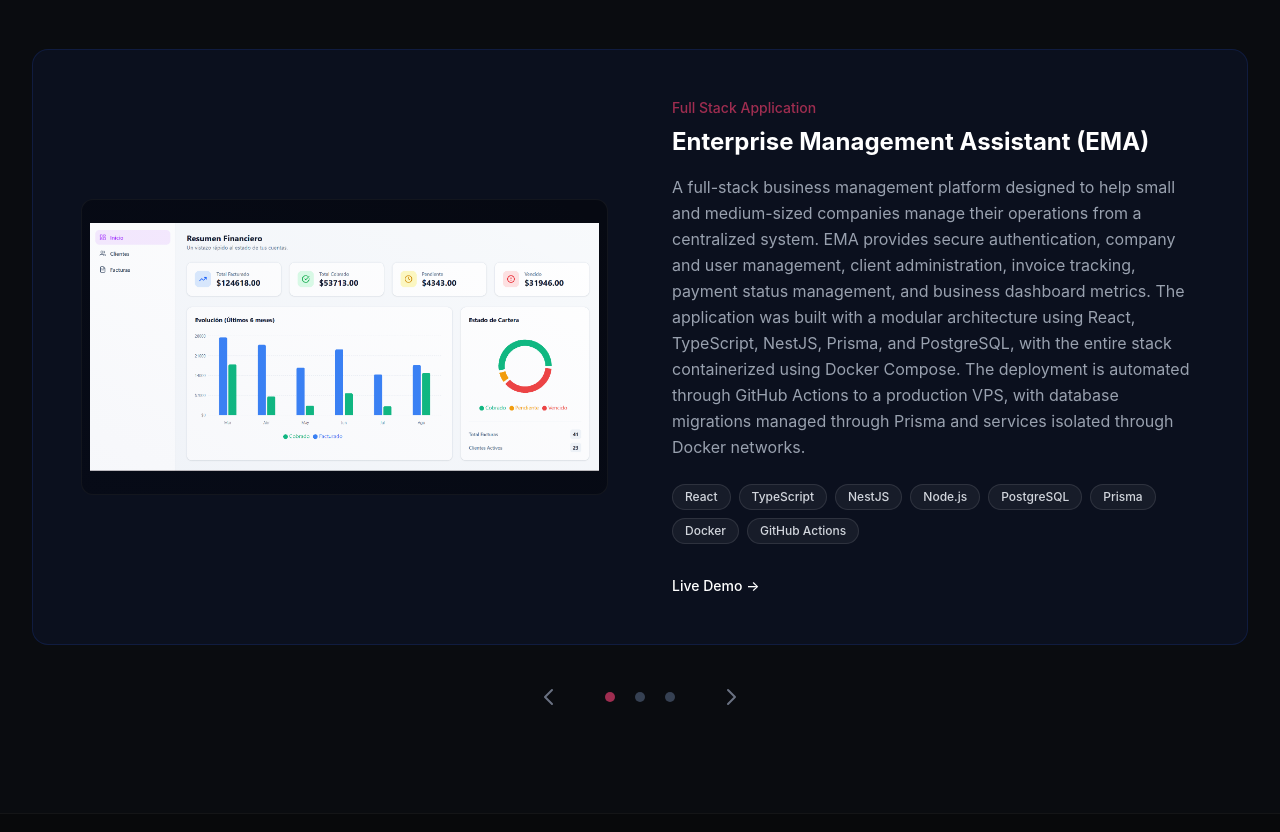
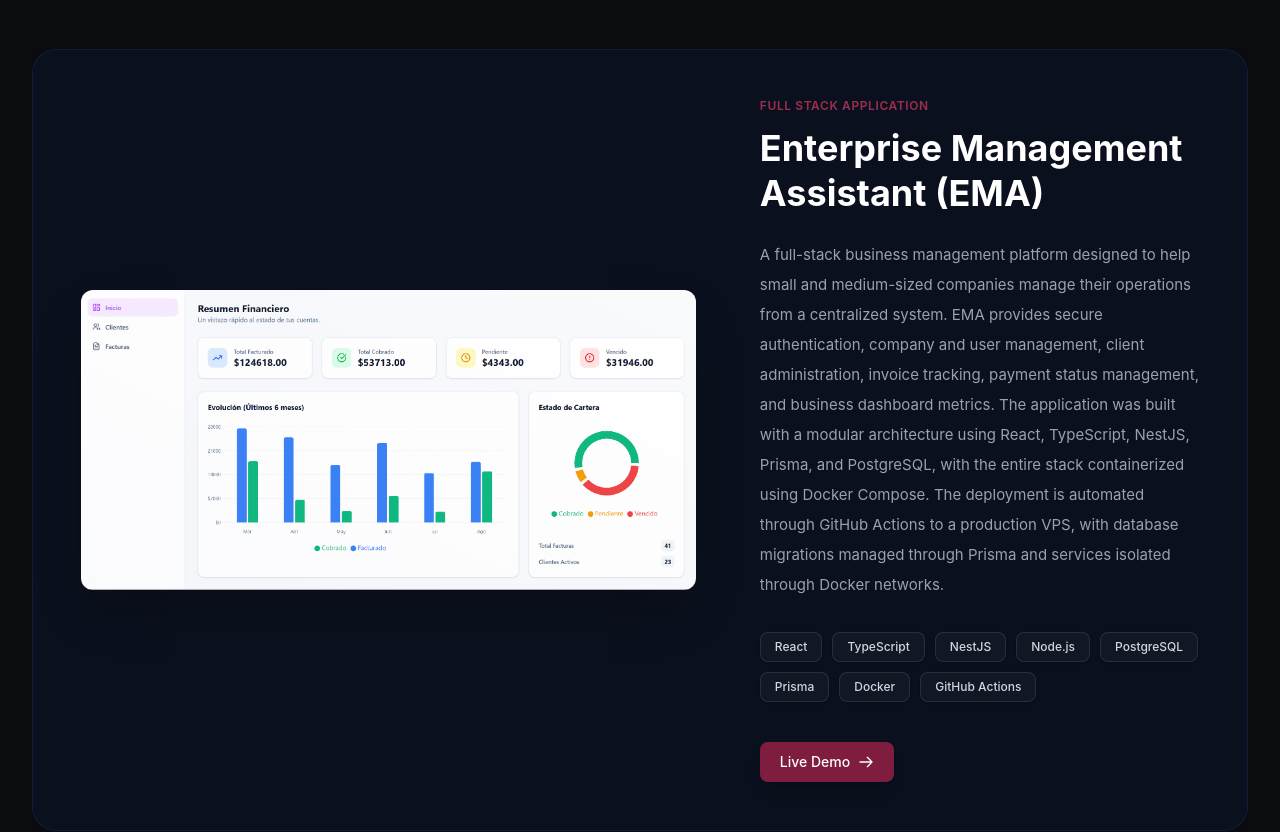
Before and after one commit to Ludicard/Portafolio, a React (Vite) app: page / in a window 1280 px wide. Shown: the part 1760-2592 px from the top of the page. Built offline with nearby package versions, Linux system fonts and the light colour scheme.

Commit message:
Rediseño completo de las tarjetas de proyectos: mejora de tipografía, botones y visualización natural de imágenes

```diff
--- a/src/components/sections/Projects.tsx
+++ b/src/components/sections/Projects.tsx
@@ -123,49 +123,55 @@
                     className={`transition-all duration-500 ease-in-out motion-reduce:transition-none motion-reduce:transform-none w-full ${isActive ? 'relative opacity-100 translate-x-0 z-10' : 'absolute top-0 left-0 opacity-0 translate-x-8 pointer-events-none'}`}
                     aria-hidden={!isActive}
                   >
-                    <div className={`flex flex-col lg:flex-row gap-8 lg:gap-16 items-center p-6 lg:p-12 rounded-2xl border ${project.colorClasses.bg} ${project.colorClasses.border}`}>
+                    <div className={`flex flex-col lg:flex-row gap-10 lg:gap-16 items-center p-6 lg:p-12 rounded-3xl border ${project.colorClasses.bg} ${project.colorClasses.border} shadow-2xl`}>
 
-                      {/* Visual Placeholder */}
-                      <div className="w-full lg:w-1/2">
-                        <div className={`aspect-video rounded-xl flex items-center justify-center relative overflow-hidden group border border-white/5 bg-black/40`}>
+                      {/* Visual */}
+                      <div className="w-full lg:w-7/12">
+                        <div className="relative group rounded-xl overflow-hidden shadow-2xl">
                           {project.image ? (
                             <>
-                              <div className={`absolute inset-0 bg-gradient-to-tr ${project.colorClasses.gradient} to-transparent opacity-40 z-10`}></div>
-                              <img src={project.image} alt={project.name} className="w-full h-full object-contain p-2 relative z-0 transition-transform duration-700 group-hover:scale-105" />
+                              <div className={`absolute inset-0 bg-gradient-to-tr ${project.colorClasses.gradient} to-transparent opacity-20 z-10 pointer-events-none`}></div>
+                              <img src={project.image} alt={project.name} className="w-full h-auto object-cover relative z-0 transition-transform duration-1000 group-hover:scale-[1.02]" />
                             </>
                           ) : (
-                            <>
-                              <div className={`absolute inset-0 bg-gradient-to-tr ${project.colorClasses.gradient} to-transparent opacity-80`}></div>
+                            <div className={`w-full aspect-video rounded-xl flex items-center justify-center bg-white/5 border border-white/10`}>
+                              <div className={`absolute inset-0 bg-gradient-to-tr ${project.colorClasses.gradient} to-transparent opacity-40`}></div>
                               <span className="text-gray-500 font-mono text-sm relative z-10">Image Placeholder</span>
-                            </>
+                            </div>
                           )}
                         </div>
                       </div>
 
                       {/* Content */}
-                      <div className="w-full lg:w-1/2 flex flex-col justify-center">
-                        <p className="text-wine-light font-medium text-sm mb-2">{project.category}</p>
-                        <h3 className="text-2xl font-bold text-white mb-4">{project.name}</h3>
-                        <p className="text-gray-400 mb-6 leading-relaxed">
-                          {project.description}
-                        </p>
+                      <div className="w-full lg:w-5/12 flex flex-col justify-center">
+                        <p className="text-wine-light font-semibold tracking-wider text-xs uppercase mb-3">{project.category}</p>
+                        <h3 className="text-3xl lg:text-4xl font-bold text-white mb-6 leading-tight">{project.name}</h3>
+                        <div className="text-gray-400 mb-8 text-[15px] leading-loose space-y-4">
+                          <p>{project.description}</p>
+                        </div>
 
-                        <div className="flex flex-wrap gap-2 mb-8">
+                        <div className="flex flex-wrap gap-2.5 mb-10">
                           {project.technologies.map(tech => (
-                            <span key={tech} className="px-3 py-1 bg-white/5 text-gray-300 text-xs font-medium rounded-full border border-white/10">
+                            <span key={tech} className="px-3.5 py-1.5 bg-[#1a1f2e]/50 text-gray-300 text-xs font-medium rounded-lg border border-white/10 shadow-sm">
                               {tech}
                             </span>
                           ))}
                         </div>
 
-                        <div className="flex gap-6">
+                        <div className="flex gap-6 items-center">
                           {project.link && (
-                            <a href={project.link} target="_blank" rel="noopener noreferrer" tabIndex={isActive ? 0 : -1} className="text-white hover:text-wine-light text-sm font-medium transition-colors underline-offset-4 hover:underline focus:outline-none focus-visible:ring-2 focus-visible:ring-wine-light rounded">
-                              Live Demo &rarr;
+                            <a href={project.link} target="_blank" rel="noopener noreferrer" tabIndex={isActive ? 0 : -1} className="inline-flex items-center text-white bg-wine hover:bg-wine-light px-5 py-2.5 rounded-lg text-sm font-medium transition-colors focus:outline-none focus-visible:ring-2 focus-visible:ring-wine-light shadow-lg">
+                              Live Demo
+                              <svg className="w-4 h-4 ml-2" fill="none" viewBox="0 0 24 24" stroke="currentColor">
+                                <path strokeLinecap="round" strokeLinejoin="round" strokeWidth={2} d="M14 5l7 7m0 0l-7 7m7-7H3" />
+                              </svg>
                             </a>
                           )}
                           {project.repo && (
-                            <a href={project.repo} target="_blank" rel="noopener noreferrer" tabIndex={isActive ? 0 : -1} className="text-gray-400 hover:text-wine-light text-sm font-medium transition-colors underline-offset-4 hover:underline focus:outline-none focus-visible:ring-2 focus-visible:ring-wine-light rounded">
+                            <a href={project.repo} target="_blank" rel="noopener noreferrer" tabIndex={isActive ? 0 : -1} className="inline-flex items-center text-gray-300 hover:text-white px-2 py-2.5 text-sm font-medium transition-colors focus:outline-none focus-visible:ring-2 focus-visible:ring-wine-light">
+                              <svg className="w-5 h-5 mr-2" fill="currentColor" viewBox="0 0 24 24">
+                                <path fillRule="evenodd" d="M12 2C6.477 2 2 6.484 2 12.017c0 4.425 2.865 8.18 6.839 9.504.5.092.682-.217.682-.483 0-.237-.008-.868-.013-1.703-2.782.605-3.369-1.343-3.369-1.343-.454-1.158-1.11-1.466-1.11-1.466-.908-.62.069-.608.069-.608 1.003.07 1.531 1.032 1.531 1.032.892 1.53 2.341 1.088 2.91.832.092-.647.35-1.088.636-1.338-2.22-.253-4.555-1.113-4.555-4.951 0-1.093.39-1.988 1.029-2.688-.103-.253-.446-1.272.098-2.65 0 0 .84-.27 2.75 1.026A9.564 9.564 0 0112 6.844c.85.004 1.705.115 2.504.337 1.909-1.296 2.747-1.027 2.747-1.027.546 1.379.202 2.398.1 2.651.64.7 1.028 1.595 1.028 2.688 0 3.848-2.339 4.695-4.566 4.943.359.309.678.92.678 1.855 0 1.338-.012 2.419-.012 2.747 0 .268.18.58.688.482A10.019 10.019 0 0022 12.017C22 6.484 17.522 2 12 2z" clipRule="evenodd" />
+                              </svg>
                               Source Code
                             </a>
                           )}
```
